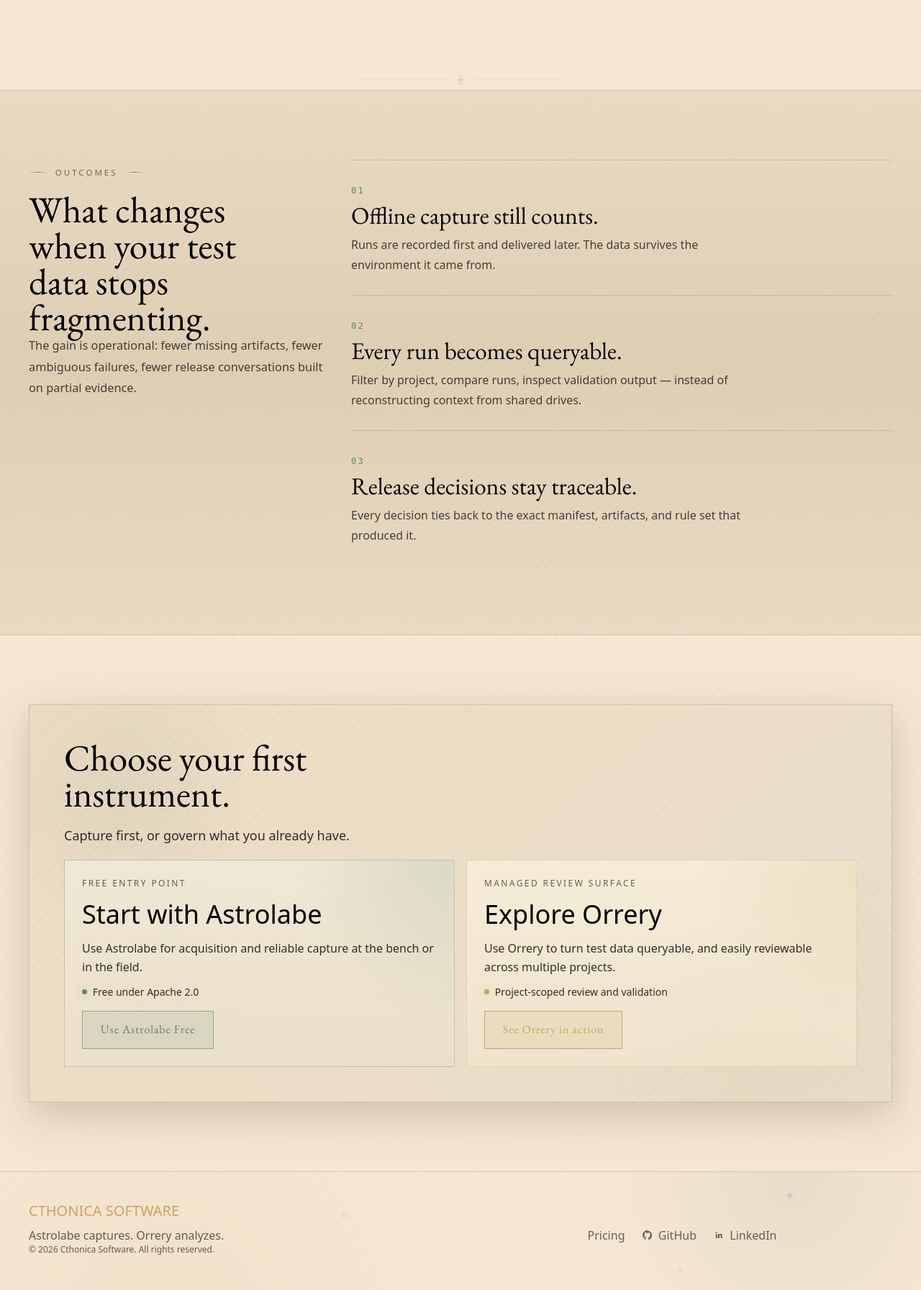
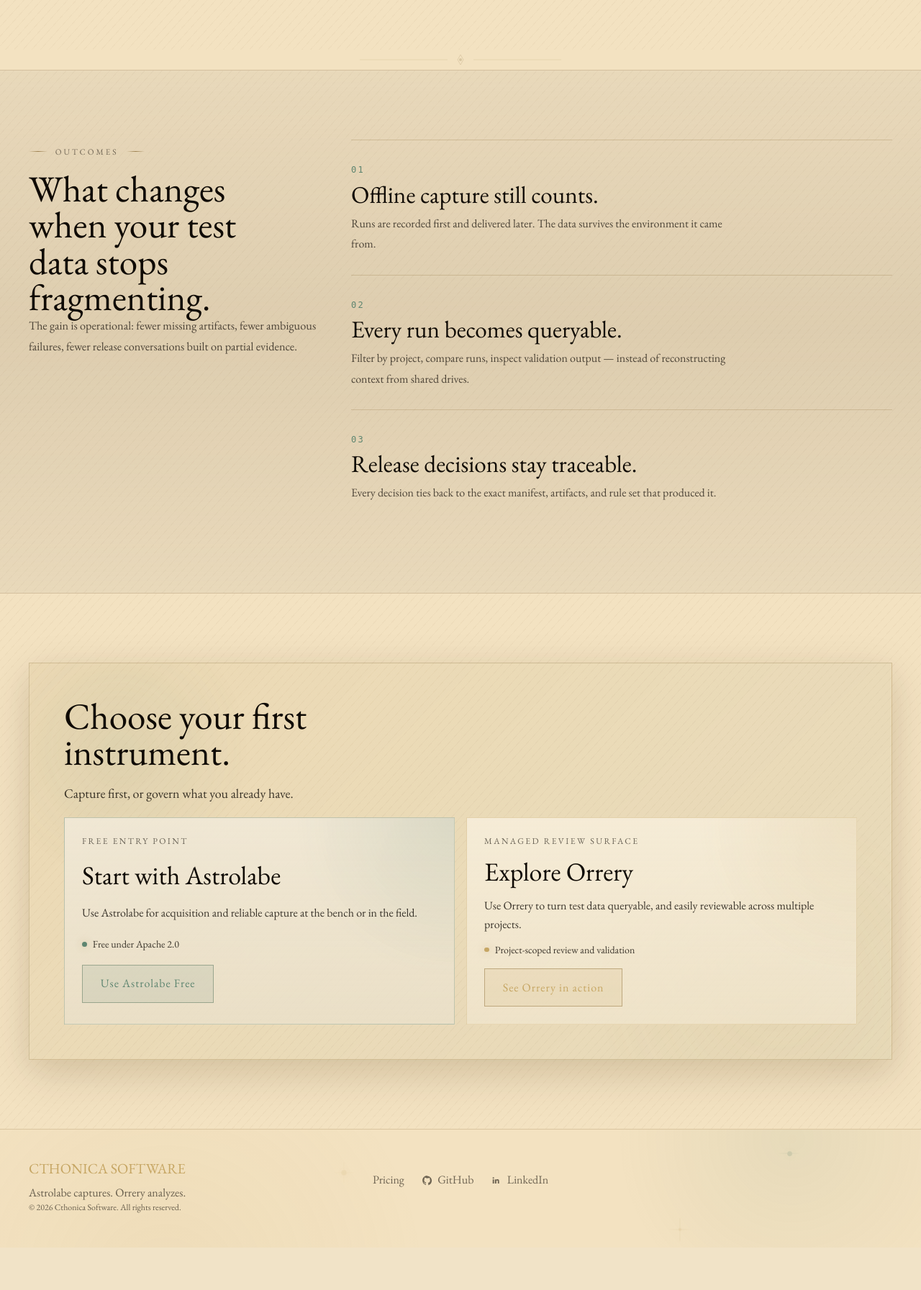
Before and after one commit to cthonicasoftware/cthonicasoftware, a Django app: page / in a window 1280 px wide. Shown: the part 2666-4459 px from the top of the page at 72% size. After the commit the page ends 4400 px from the top, so only its background shows below. Run offline with Django 5.2, Linux system fonts and the light colour scheme; style sheets or scripts are compiled from the project's sources.

Commit message:
task: consistent typeface and colors
Signed-off-by Nathan <natelostintimeandspace@gmail.com>

```diff
--- a/static/src/input.css
+++ b/static/src/input.css
@@ -1,4 +1,4 @@
-/* Import Google Fonts */
+/* Import primary typeface */
 @import url('https://fonts.googleapis.com/css2?family=EB+Garamond:ital,wght@0,400..800;1,400..800&display=swap');
 
 @import "tailwindcss";
@@ -13,11 +13,11 @@
   --color-mist: #F7F7F7;
 
   /* Celestial/Website colors */
-  --color-obsidian: #0a0a0a;
-  --color-parchment: #f5e6d3;
-  --color-starlight: #e8d5b7;
-  --color-celestial: #c9a874;
-  --color-verdigris: #43b3ae;
+  --color-obsidian: #0f0d0d;
+  --color-parchment: #f2e9de;
+  --color-starlight: #7fa4b5;
+  --color-celestial: #c6a664;
+  --color-verdigris: #5e8570;
 
   --color-ink: #071013;
   --color-brand: #23B5D3;
@@ -41,14 +41,27 @@
 }
 
 @layer base {
+  .app,
+  .app * {
+    font-family: "EB Garamond", Georgia, serif;
+  }
+
+  code,
+  pre,
+  kbd,
+  samp,
+  .font-mono {
+    font-family: "Caskadyia Cove Nerd Font", "Caskaydia Cove Nerd Font", "CaskaydiaCove Nerd Font", "Cascadia Code", monospace;
+  }
+
   .app {
     /* Light */
-    --bg: 245 230 211;        /* parchment #f5e6d3 */
-    --fg: 0 0 0;              /* black text */
-    --color-celestial: #c9a874; /* celestial gold accents */
-    --muted: 71 85 105;       /* slate-600 */
-    --muted-2: 100 116 139;   /* slate-500 */
-    --card: 248 250 252;      /* slate-50 */
+    --bg: 243 226 193;        /* parchment #f3e2c1 */
+    --fg: 15 10 4;            /* warm near-black */
+    --color-celestial: #c6a664; /* celestial gold accents */
+    --muted: 80 60 35;        /* warm brown-grey */
+    --muted-2: 110 85 55;     /* lighter warm brown */
+    --card: 252 246 237;      /* warm cream #fcf6ed */
     --border: 139 116 100;    /* warm brown */
     --ring: 16 185 129;       /* emerald-500 */
     --brand: 35 181 211;      /* #23B5D3 - QA brand */
@@ -58,12 +71,12 @@
   .app.dark,
   .dark .app {
     /* Dark */
-    --bg: 2 6 23;             /* #071013 */
+    --bg: 15 13 13;           /* #0f0d0d — Obsidian Black */
     --fg: 241 245 249;        /* slate-100 - improved contrast */
-    --color-celestial: #c9a874; /* celestial gold */
+    --color-celestial: #c6a664; /* celestial gold */
     --muted: 148 163 184;     /* slate-400 */
     --muted-2: 203 213 225;   /* slate-300 */
-    --card: 17 24 39;         /* slate-900 */
+    --card: 18 13 5;          /* warm obsidian #120d05 */
     --border: 255 255 255;    /* white borders for dark */
     --ring: 16 185 129;       /* emerald-500 */
     --brand: 35 181 211;      /* #23B5D3 - QA brand */
--- a/static/src/website-index.css
+++ b/static/src/website-index.css
@@ -44,6 +44,7 @@
 body.app-website {
   --color-verdigris: #5e8570;
   --color-celestial: #c6a664;
+  font-family: "EB Garamond", Georgia, serif;
 }
 
 /* ── Shell ─────────────────────────────────────────────────────────────────── */
@@ -654,7 +655,7 @@ body.app-website {
   text-transform: uppercase;
   font-size: 0.75rem;
   color: var(--verdigris);
-  font-family: 'Cascadia Code', 'JetBrains Mono', 'Fira Code', monospace;
+  font-family: "Caskadyia Cove Nerd Font", "Caskaydia Cove Nerd Font", "CaskaydiaCove Nerd Font", "Cascadia Code", monospace;
 }
 
 .story-step h3 {
@@ -1094,8 +1095,7 @@ body.app-website {
   .hero-grid,
   .support-grid,
   .product-grid,
-  .story-layout,
-  .landing-footer-row {
+  .story-layout {
     grid-template-columns: repeat(2, minmax(0, 1fr));
   }
 
@@ -1113,11 +1113,17 @@ body.app-website {
 
   .landing-footer-row {
     display: grid;
-    align-items: end;
-    gap: 2rem;
+    grid-template-columns: minmax(0, 1fr) auto minmax(0, 1fr);
+    align-items: center;
+  }
+
+  .landing-footer-brand {
+    grid-column: 1;
+    justify-self: start;
   }
 
   .landing-footer-links {
+    grid-column: 2;
     justify-content: center;
   }
 
@@ -1192,7 +1198,7 @@ body.app-website {
 /* ── Instrument panel ──────────────────────────────────────────────────────── */
 
 .instr-panel {
-  font-family: 'Cascadia Code', 'JetBrains Mono', 'Fira Code', monospace;
+  font-family: "Caskadyia Cove Nerd Font", "Caskaydia Cove Nerd Font", "CaskaydiaCove Nerd Font", "Cascadia Code", monospace;
   font-size: 0.82rem;
   line-height: 1.5;
 }
--- a/tailwind.config.js
+++ b/tailwind.config.js
@@ -22,6 +22,7 @@ module.exports = {
         },
         fontFamily: {
             garamond: ['"EB Garamond"', 'serif'],
+            mono: ['"Caskadyia Cove Nerd Font"', '"Caskaydia Cove Nerd Font"', '"CaskaydiaCove Nerd Font"', '"Cascadia Code"', 'monospace'],
         },
         animation: {
             'float': 'float 6s ease-in-out infinite',
```
Also changed, not shown: templates/includes/astrolabe-integration-flow.svg, templates/includes/astrolabe-workflow.svg, templates/includes/how-it-works.svg, templates/includes/index-background.svg.
